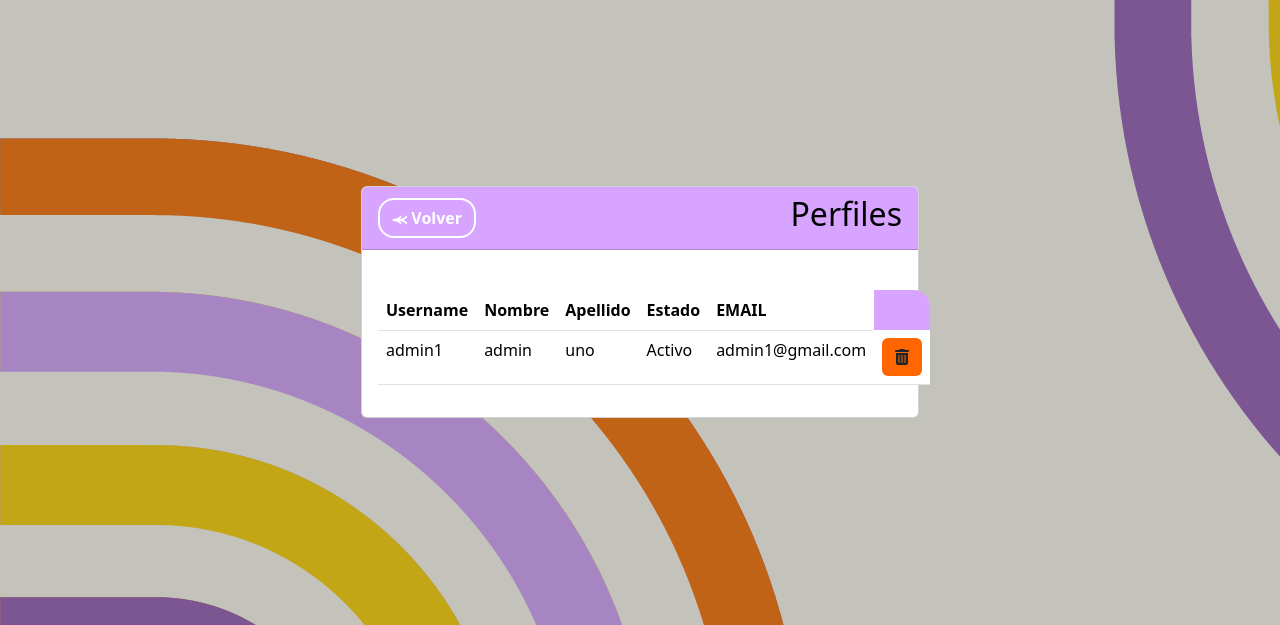
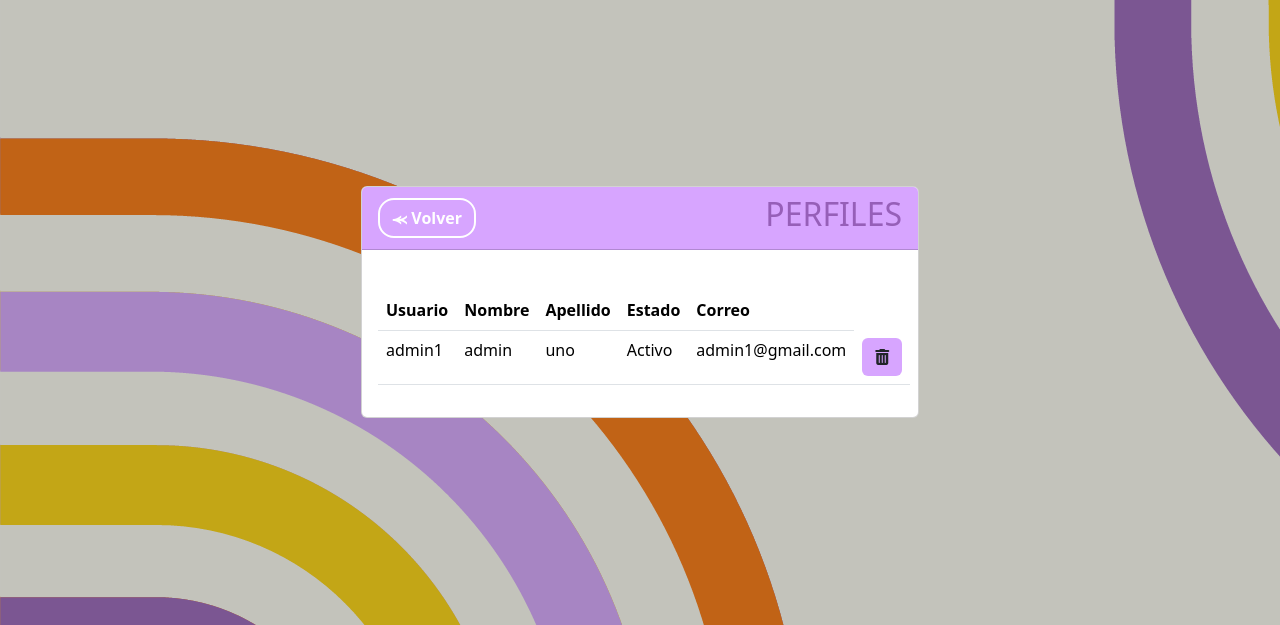
Before and after one commit to SoleGomez23/PF-MIRe, a Django app: page /perfiles/ in a window 1280 px wide. Shown: the part 134-759 px from the top of the page. Run offline with Django 3.2, Linux system fonts and the light colour scheme; a user stored in the database is signed in; data comes from the database, SQL or seed files in the repository; both versions use the stored data as it was after the commit; some libraries are stand-ins or nearby versions.

Commit message:
Mejoras esteticas casi finales

```diff
--- a/MIRe2/MIReApp/static/css/base.css
+++ b/MIRe2/MIReApp/static/css/base.css
@@ -305,7 +305,7 @@ button {
     background-color: #D7A5FF
 }
 h6 {
-    color: #965FB8;
+    color: #965FB8 !important;
     font-size: 10px;
     text-align: justify;
 }
--- a/MIRe2/MIReApp/templates/paginas/inicio.html
+++ b/MIRe2/MIReApp/templates/paginas/inicio.html
@@ -23,6 +23,9 @@
               <img src="/../static/images/barrita.png">
               <br>
               <div class="text-center" style=" border-width: 1px; border-color: #f60">
+                <a name="" id="" class="btn fw-bold rounded-4" style="border-color: #ffd500;border-width: 4px;background-color: white;font-size: 18px;" href="{% url 'indicadores' %}">Indicadores</a>
+                <br>
+                <br>
                 <a name="" id="" class="btn fw-bold rounded-4" style="border-color: #ffd500;border-width: 4px;background-color: white;font-size: 18px;" href="{% url 'programas' %}">Programas</a>
                 <br>
                 <br>
@@ -30,7 +33,7 @@
                 <br>
                 <br>
 
-                <a name="" id="" class="btn fw-bold rounded-4" style="border-color: #ffd500;border-width: 4px;background-color: white;font-size: 18px;" href="{% url 'indicadores' %}">Indicadores</a>
+
               </div>
               <br>
     </div>
--- a/MIRe2/MIReApp/templates/registration/editar_perfil.html
+++ b/MIRe2/MIReApp/templates/registration/editar_perfil.html
@@ -16,7 +16,7 @@
 
     <div class="card mx-auto" style="width: 30rem;">
         <div class="card-body">
-            <h5 class="card-title">Informacion de Perfil</h5>
+            <h5 class="card-title">Editar Perfil</h5>
 
             {{ form.username | as_crispy_field }}
             {{ form.first_name | as_crispy_field }}
@@ -31,7 +31,7 @@
                 {% endif %}
             </div>
             <br>
-            <button type="submit">Guardar cambios</button>
+            <button type="submit" class="rounded-4" style="border-color: blueviolet;">Guardar cambios</button>
         </div>
     </div>
 </form>
--- a/MIRe2/MIReApp/templates/registration/perfiles.html
+++ b/MIRe2/MIReApp/templates/registration/perfiles.html
@@ -11,7 +11,7 @@
     <div class="card-header fw-bold" style="background-color: #D7A5FF;color: #000000;">
         <div style="display: flex; justify-content: space-between; align-items: center;">
             <span><a href="{% url 'inicio' %}" class="btn btn-secondary rounded-4 fw-bold" style="background-color: transparent; color: #ffff;border-color: #ffff;border-width: 2px;">⪻ Volver</a></span>
-            <span><h2>Perfiles</h2></span>
+            <span><h2 style="color: #965FB8;">PERFILES</h2></span>
         </div>
     </div>
     <div class="card-body" >
@@ -19,13 +19,13 @@
 
                 <body>
                     <br>
-                    <table class="table rounded-4" style="background-color: #D7A5FF; width: flex;">
+                    <table class="table rounded-4" style=" width: flex;">
                         <tr> <!-- El ttulo de las columnas varia segun la frecuancia de la metrica -->
-                                <th>Username</th>
+                                <th>Usuario</th>
                                 <th>Nombre</th>
                                 <th>Apellido</th>
                                 <th>Estado</th>
-                                <th>EMAIL</th>
+                                <th>Correo</th>
                         </tr>
 
                         {% for item in user %}
@@ -41,9 +41,9 @@
                                     {% endif %}
                                     <td scope="row">{{ item.email }}</td>
                                     {% if item.is_active %}
-                                        <td><a class="btn eliminar-btn" href="{% url 'deshabilitar_usuario' item.id %} " data-id="{{ item.id }}" style="background-color: #f60;" role="button"><i class="fa-solid fa-trash-can"></i></a></td>
+                                        <td><a class="btn eliminar-btn" href="{% url 'deshabilitar_usuario' item.id %} " data-id="{{ item.id }}" style="background-color: #D7A5FF;" role="button"><i class="fa-solid fa-trash-can"></i></a></td>
                                     {% else %}
-                                        <td><a class="btn eliminar-btn" href="{% url 'deshabilitar_usuario' item.id %} " data-id="{{ item.id }}" style="background-color: #f60;" role="button"><i class="fa-solid fa-rotate-right"></i></a></td>
+                                        <td><a class="btn eliminar-btn" href="{% url 'deshabilitar_usuario' item.id %} " data-id="{{ item.id }}" style="background-color: #D7A5FF;" role="button"><i class="fa-solid fa-rotate-right"></i></a></td>
                                     {% endif %}
 
                                 {% endif %}
--- a/MIRe2/MIReApp/views.py
+++ b/MIRe2/MIReApp/views.py
@@ -187,7 +187,7 @@ def historial_metrica(request, metrica_id, valor=0, año2=0, año=0, semestral=0
 
     # Crear un gráfico simple para ilustrar el proceso
     # plt.plot(lista_valores[0], lista_valores[1])
-    plt.bar(lista_valores[0], lista_valores[1])
+    plt.bar(lista_valores[0], lista_valores[1],color='#D7A5FF')
     plt.xlabel('Año')
     plt.ylabel('Valor')
     plt.title('Gráfico de Barras')
```
Also changed, not shown: MIRe2/MIReApp/templates/indicadores/form.html (+7 -7 lines), MIRe2/MIReApp/templates/instancias/index.html (+28 -9 lines), MIRe2/db.sqlite3.
